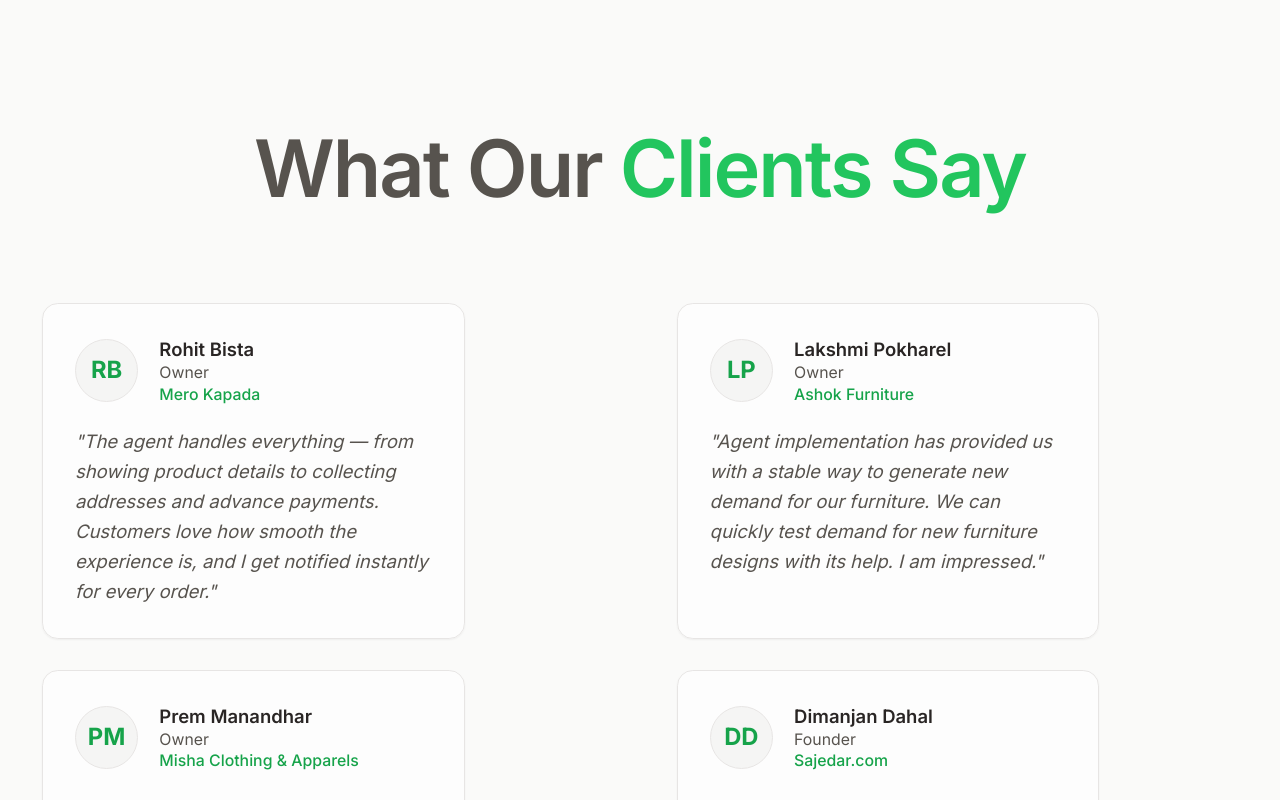
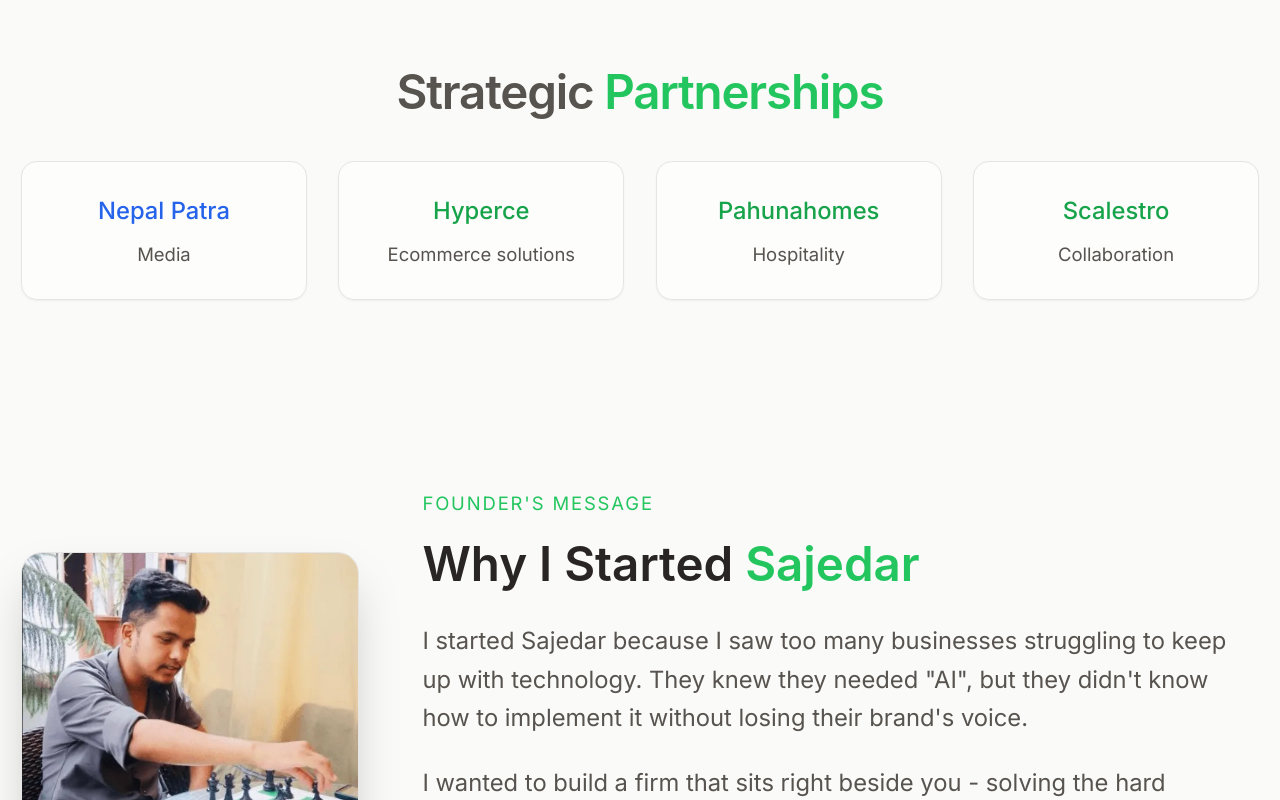
Before and after one commit to sehenagautam/sajedar-product-research, a Next.js app: page / in a window 1280 px wide. Shown: the part 6960-7760 px from the top of the page. Built offline with nearby package versions, Linux system fonts and the light colour scheme.

Commit message:
Remove 'What Our Clients Say' (testimonials) section from landing page

```diff
--- a/src/app/page.tsx
+++ b/src/app/page.tsx
@@ -18,7 +18,6 @@
   IntelligentProfilingSection,
   AIAsASalesman,
   PartnershipsSection,
-  TestimonialsSection,
   KeyFeaturesSection,
   IntegrationSection,
   FounderMessageSection, // ✅ IMPORTANT
@@ -80,8 +79,7 @@
 
 
 
-      {/* Testimonials */}
-      <TestimonialsSection />
+
 
       {/* Partnerships */}
       <PartnershipsSection />
--- a/src/components/sections/TestimonialsSection.tsx
+++ /dev/null
@@ -1,85 +0,0 @@
-import Image from 'next/image';
-
-export function TestimonialsSection() {
-  const testimonials = [
-    {
-      id: 0,
-      name: "Rohit Bista",
-      company: "Mero Kapada",
-      role: "Owner",
-      quote: "The agent handles everything — from showing product details to collecting addresses and advance payments. Customers love how smooth the experience is, and I get notified instantly for every order.",
-      profilePic: "/lattakapada.webp",
-      rating: 5
-    },
-    {
-      id: 1,
-      name: "Lakshmi Pokharel",
-      company: "Ashok Furniture",
-      role: "Owner",
-      quote: "Agent implementation has provided us with a stable way to generate new demand for our furniture. We can quickly test demand for new furniture designs with its help. I am impressed.",
-      profilePic: "/Ashwi.webp",
-      rating: 5
-    },
-    {
-      id: 2,
-      name: "Prem Manandhar",
-      company: "Misha Clothing & Apparels",
-      role: "Owner",
-      quote: "We had previously abandoned the idea of boosting on facebook because we would have no time and capacity to respond to leads. Agent makes that fear irrelevant.",
-      profilePic: "/osha.webp",
-      rating: 5
-    },
-    {
-      id: 3,
-      name: "Dimanjan Dahal",
-      company: "Sajedar.com",
-      role: "Founder",
-      quote: "Of course it wouldn’t be nice if I didn’t use my agent to respond on my own Facebook page.",
-      profilePic: "/Sajedar.webp",
-      rating: 5
-    }
-  ];
-
-  const TestimonialCard = ({ testimonial }: { testimonial: typeof testimonials[0] }) => (
-    <div className="flex-shrink-0 w-80 bg-white/60 backdrop-blur-sm border border-stone-200 rounded-xl p-6 mx-4 shadow-sm">
-      <div className="flex items-center mb-4">
-        <div className="w-12 h-12 rounded-full flex-shrink-0 bg-stone-100 flex items-center justify-center mr-4 text-emerald-600 font-bold text-lg border border-stone-200">
-          {testimonial.name.split(' ').map(n => n[0]).join('').substring(0, 2).toUpperCase()}
-        </div>
-        <div>
-          <h4 className="text-[#292524] font-semibold text-sm">
-            {testimonial.name}
-          </h4>
-          <p className="text-[#57534e] text-xs">{testimonial.role}</p>
-          <p className="text-emerald-600 text-xs font-medium">{testimonial.company}</p>
-        </div>
-      </div>
-
-      <blockquote className="text-[#57534e] text-sm leading-relaxed mt-3 italic">
-        "{testimonial.quote}"
-      </blockquote>
-    </div>
-  );
-
-  return (
-    <section className="w-full bg-[#fafaf9] py-24 px-4 flex flex-col items-center">
-      <div className="max-w-6xl w-full mx-auto flex flex-col gap-16">
-
-        <div className="flex flex-col items-center text-center gap-4">
-          <h2 className="text-4xl md:text-6xl font-semibold tracking-tight text-[#292524] mb-2">
-            <span className="text-[#57534e]">What Our</span>{' '}
-            <span className="text-emerald-500">
-              Clients Say
-            </span>
-          </h2>
-        </div>
-
-        <div className="grid grid-cols-1 md:grid-cols-2 gap-6">
-          {testimonials.map((testimonial) => (
-            <TestimonialCard key={`testimonial-${testimonial.id}`} testimonial={testimonial} />
-          ))}
-        </div>
-      </div>
-    </section>
-  );
-}
--- a/src/components/sections/index.ts
+++ b/src/components/sections/index.ts
@@ -22,7 +22,6 @@
 export { FAQSection } from './FAQSection';
 export { ContactSection } from './ContactSection';
 export { Footer } from './Footer';
-export { TestimonialsSection } from './TestimonialsSection';
 export { PartnershipsSection } from './PartnershipsSection';
 export { KeyFeaturesSection } from './KeyFeaturesSection';
 export { IntegrationSection } from './IntegrationSection';
```
